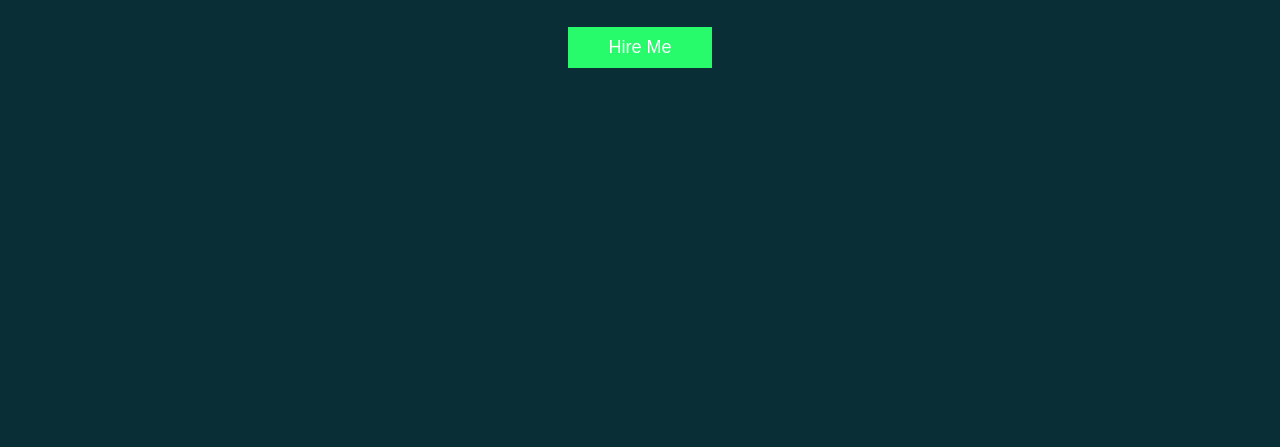
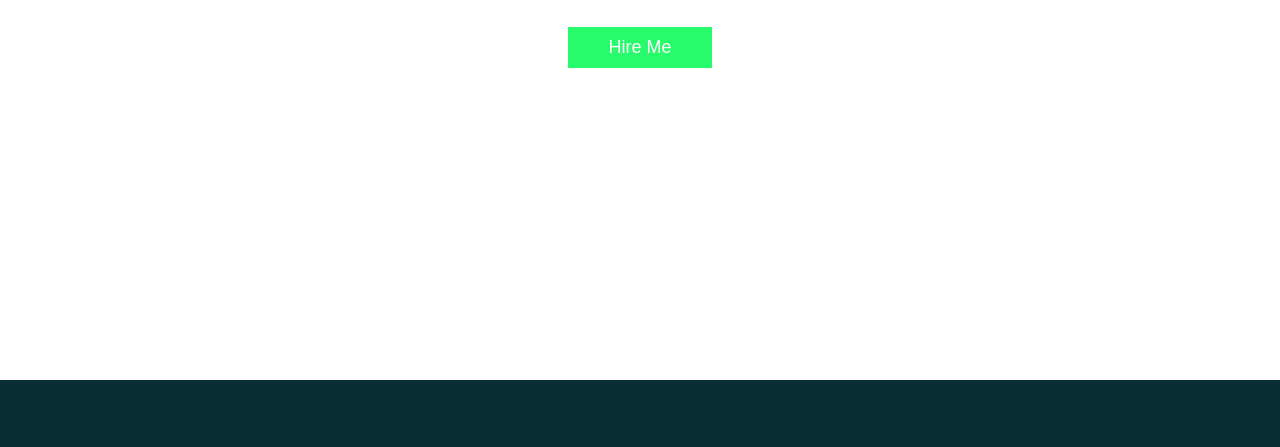
Before and after one commit to awaisahmad64/html-css-javascript-responsive-website, a plain HTML site: page index.html in a window 1280 px wide. Shown: the part 420-867 px from the top of the page. Drawn offline with Linux system fonts and the light colour scheme.

Commit message:
intentionally_make_cls_error_for_test

```diff
--- a/css/style.css
+++ b/css/style.css
@@ -93,8 +93,8 @@
 	    	padding:40px 100px;
 	    	max-width: 100%;
 	    	height: 100vh;
-	    	background:#0a2e36;
-	    	/*background: url('img/pexels-drew-williams-2453658.jpg') center;*/
+	    	/*background:#0a2e36;8*/
+	    	background: url('');
 	    	display: flex;
 	    	justify-content: center;
 	    	align-items: center;
```
